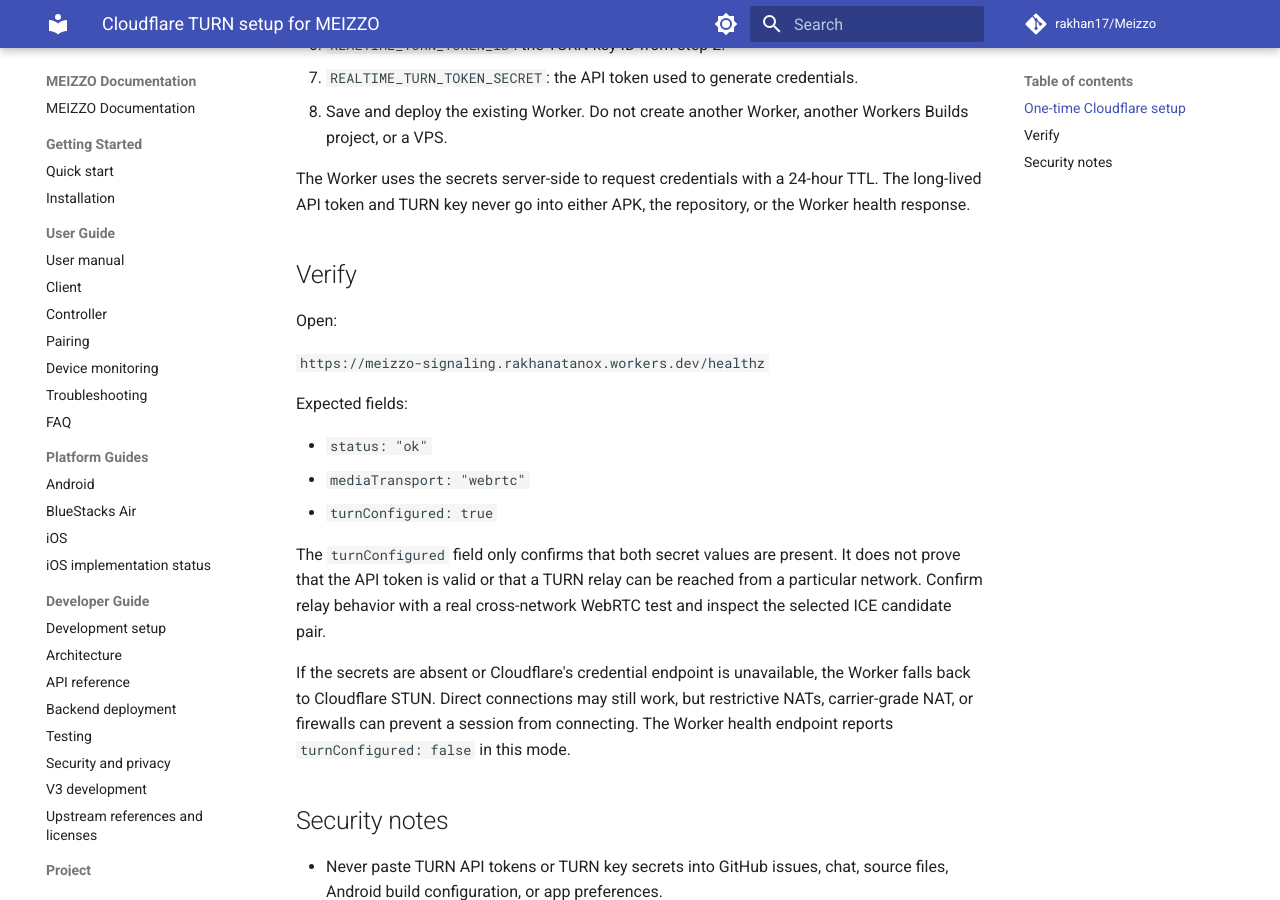
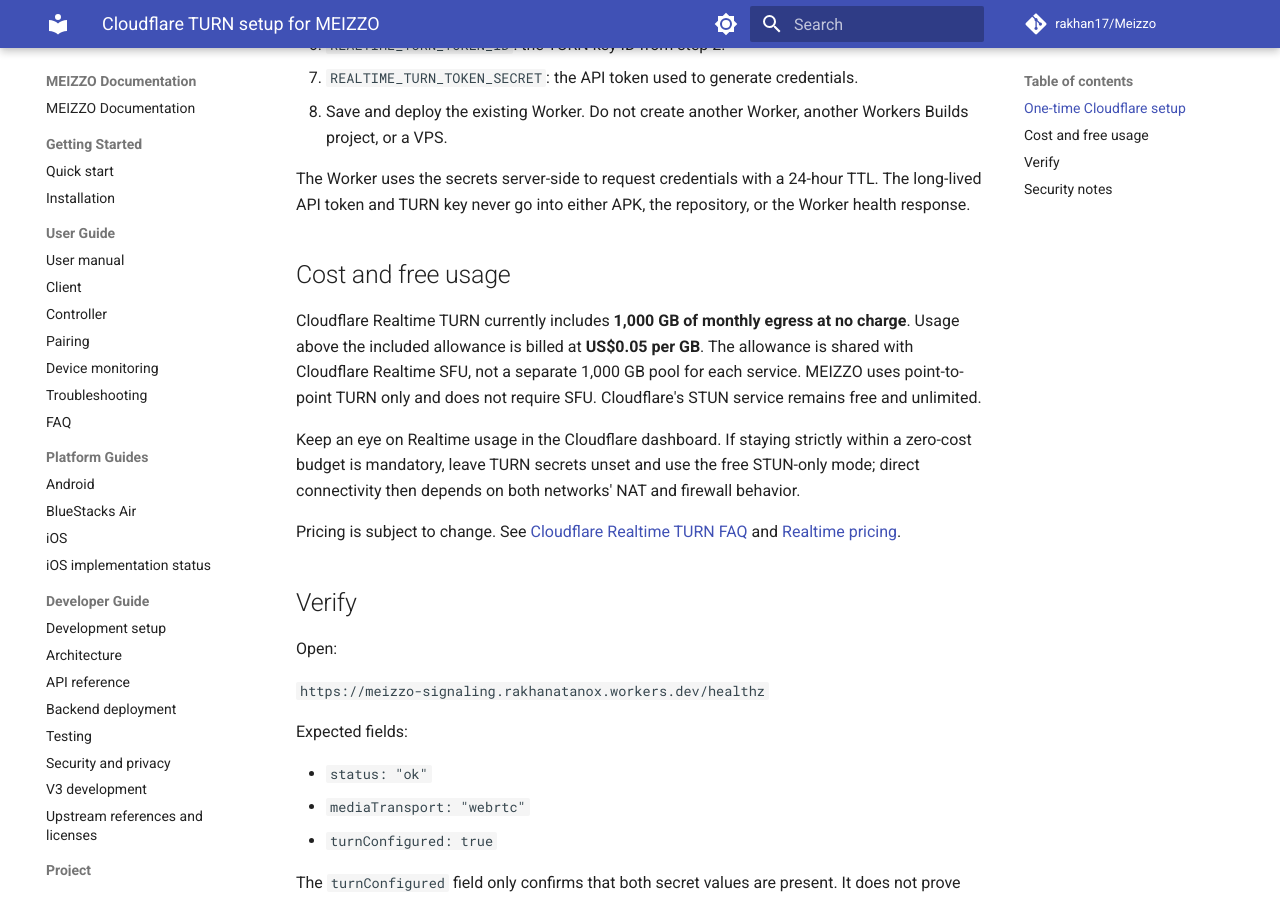
Before and after one commit to rakhan17/Meizzo, an MkDocs documentation site: the page built from docs/cloudflare-turn-setup.md, in a window 1280 px wide and 900 px high, scrolled down 586 px. Built offline with MkDocs 1.6.1 and Material for MkDocs 9.7.7, drawn with Linux system fonts in a browser that asks for light colours; comment, search, counter and statistics services are not loaded.

Commit message:
Document Cloudflare TURN free allowance and overage pricing

```diff
--- a/docs/cloudflare-turn-setup.md
+++ b/docs/cloudflare-turn-setup.md
@@ -25,6 +25,21 @@ participants of an approved media session.
 The Worker uses the secrets server-side to request credentials with a
 24-hour TTL. The long-lived API token and TURN key never go into either APK,
 the repository, or the Worker health response.
+
+## Cost and free usage
+
+Cloudflare Realtime TURN currently includes **1,000 GB of monthly egress at
+no charge**. Usage above the included allowance is billed at **US$0.05 per
+GB**. The allowance is shared with Cloudflare Realtime SFU, not a separate
+1,000 GB pool for each service. MEIZZO uses point-to-point TURN only and does
+not require SFU. Cloudflare's STUN service remains free and unlimited.
+
+Keep an eye on Realtime usage in the Cloudflare dashboard. If staying strictly
+within a zero-cost budget is mandatory, leave TURN secrets unset and use the
+free STUN-only mode; direct connectivity then depends on both networks' NAT
+and firewall behavior.
+
+Pricing is subject to change. See [Cloudflare Realtime TURN FAQ](https://developers.cloudflare.com/realtime/turn/faq/) and [Realtime pricing](https://developers.cloudflare.com/realtime/sfu/platform/pricing/).
 
 ## Verify
 
```
